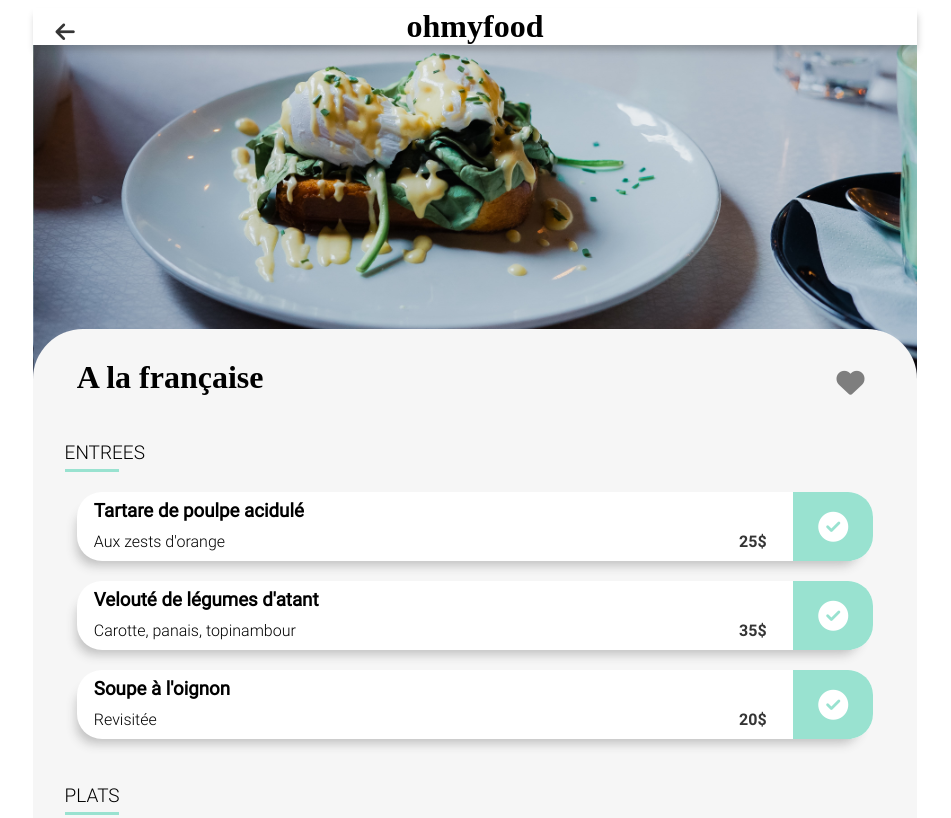
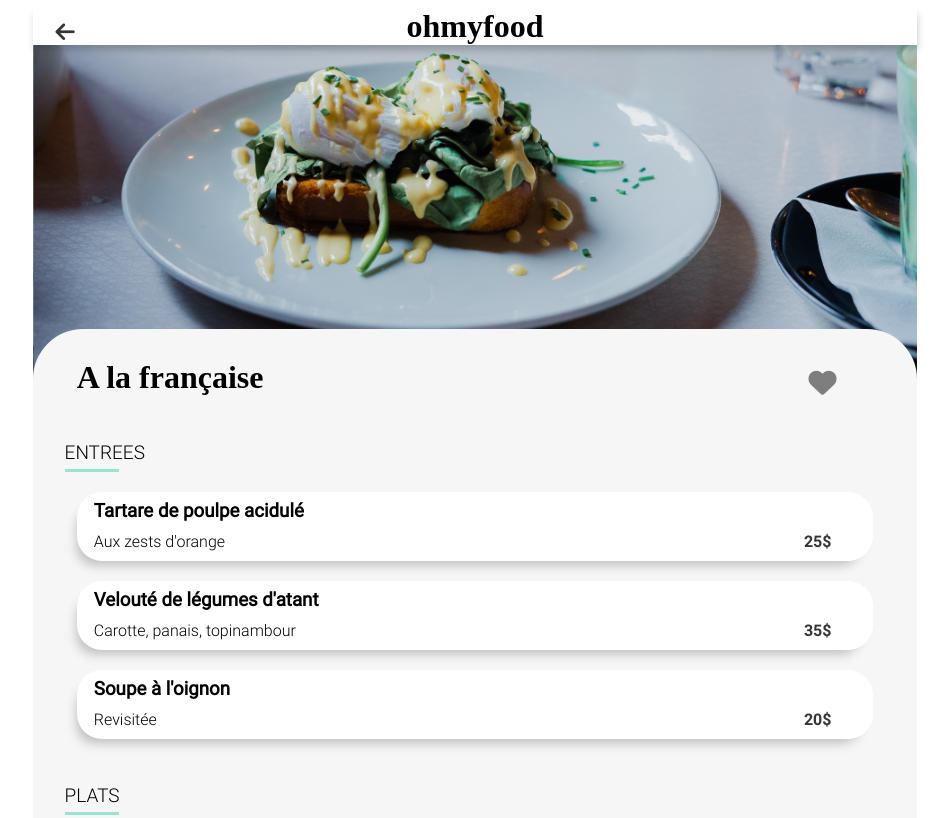
Before and after one commit to BerangerCassard/P3---Ohmyfood, a website: page alafrançaise.html in a window 1280 px wide. Shown: the top 818 px of the page, without its empty margins (165-1116 px from the left). Drawn offline with Linux system fonts and the light colour scheme; a web font is replaced by a local one.

Commit message:
finished animation-2 on blocs

```diff
--- a/sass/6.Pages/menu.scss
+++ b/sass/6.Pages/menu.scss
@@ -39,13 +39,14 @@
             font-family: "Font Awesome 5 Free";
             font-size: 28px;
             color: $grey-dark-color;
-            right: 53px;
+            right: 81px;
             top: 39px;
             position: absolute;
             cursor: pointer;
 
             &:hover {
                 color: $primary-color;
+                font-size: 40px;
             }
         }
 
@@ -82,7 +83,7 @@
     }
 
     &__description{
-        width: 87%;
+        width: 240%;
         text-align: left;
         padding-left: 7px;
 
@@ -123,3 +124,39 @@
         }
     }
 }
+
+.dish__bloc {
+    overflow: hidden;
+
+    &:hover {
+
+        & > .dish__bloc__validation {
+                transform: translateX(0);
+                overflow: hidden;
+
+                & i {
+                    transform: rotate(0turn);
+                }
+            }
+
+        & > .dish__bloc__description {
+            width: 90%;
+        }
+    }
+
+    &__description {
+        transition: width 400ms;
+    }
+
+    &__validation {
+        transition: transform 300ms ease-out;
+        transform: translateX(33px);
+        transform-origin: right;
+
+        & i {
+            display: inline-block;
+            transition: all 500ms;
+            transform: rotate(-1turn);
+        }
+    }
+}
```
Also changed, not shown: public/css/style.css, 1 other file.
